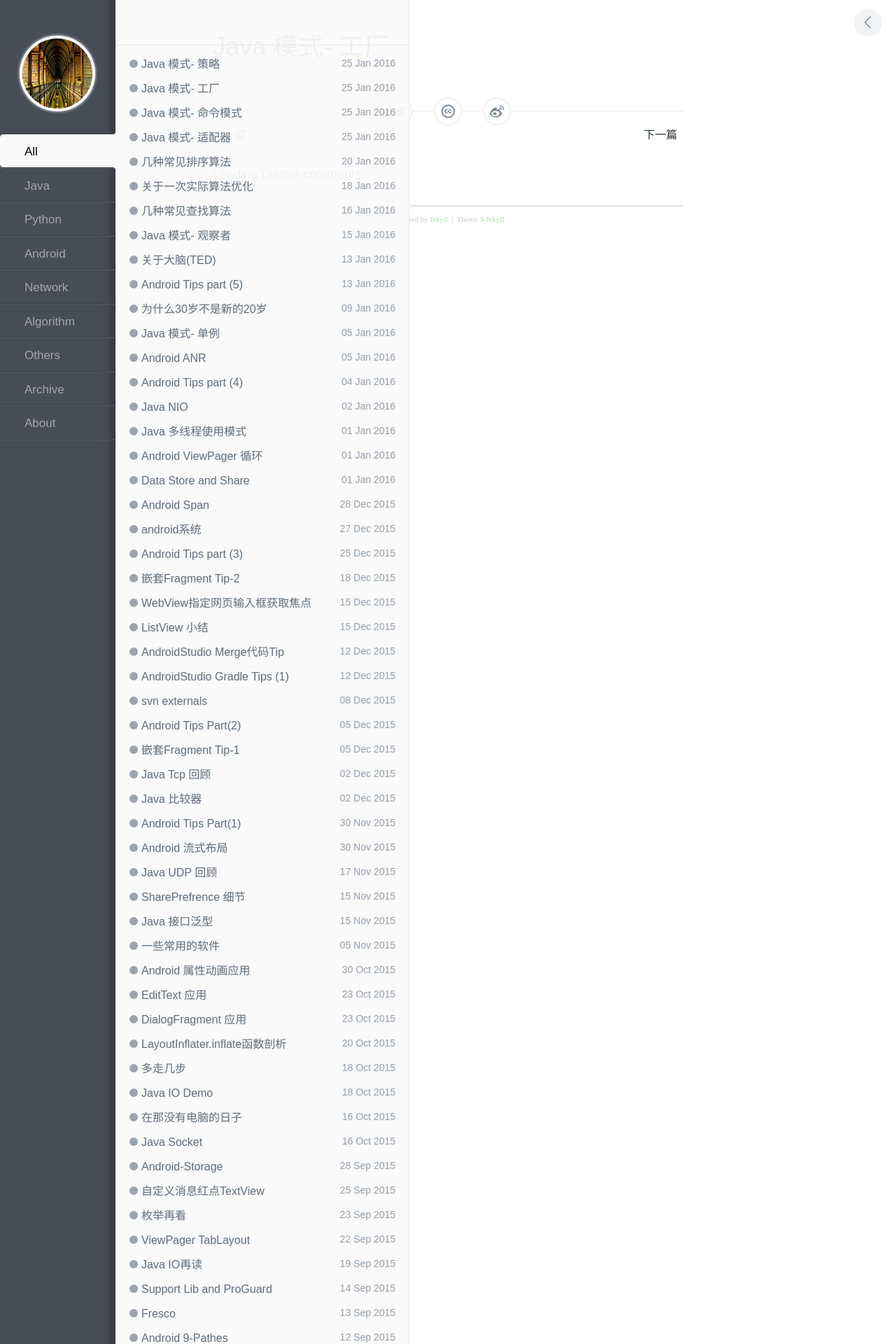
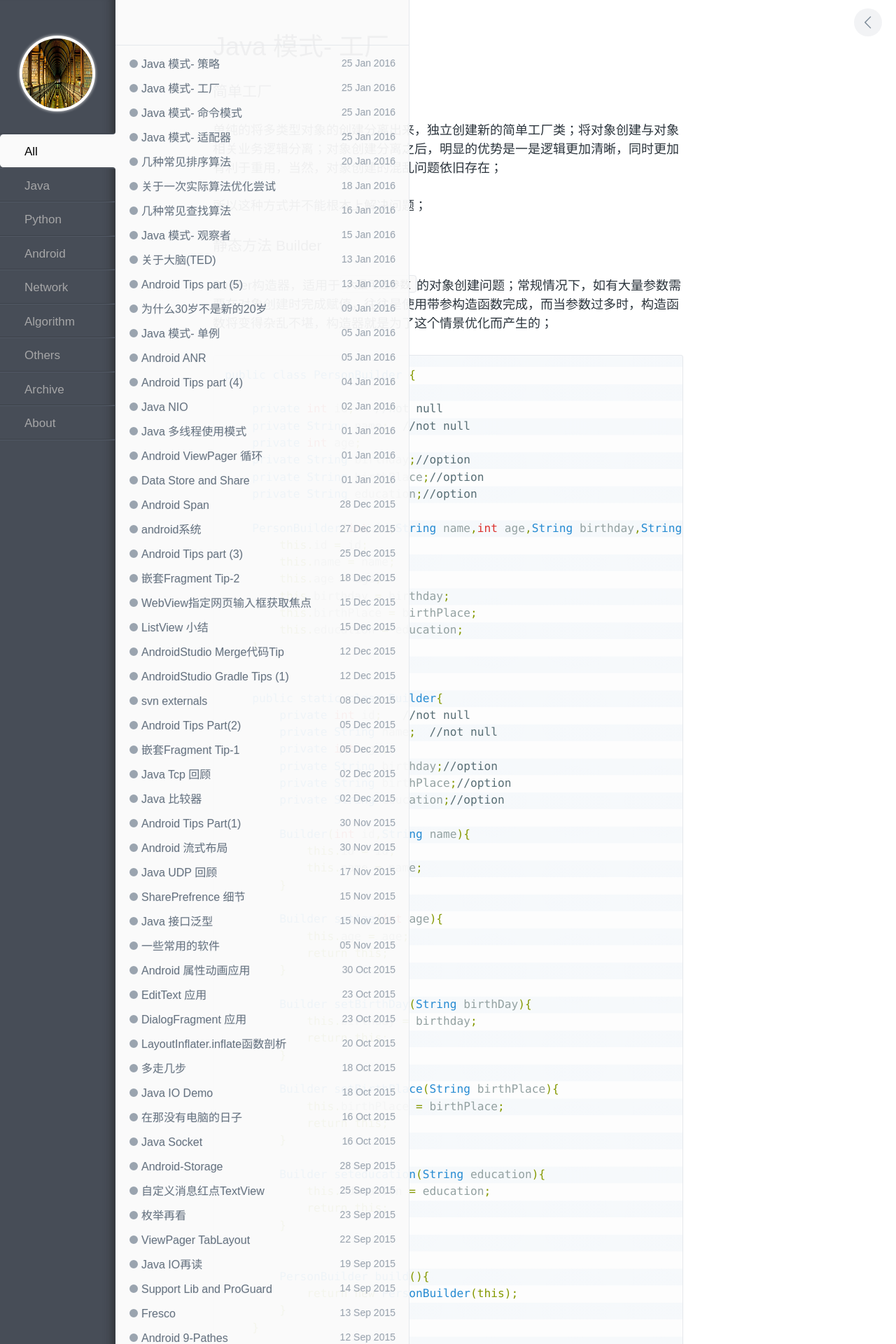
Before and after one commit to enlipan/enlipan.github.io, a Jekyll site: the page built from _posts/2016-01-25-java-patterns-factory.md, in a window 1280 px wide. Shown: the top 1920 px of the page at 70% size. Built offline with Jekyll 4.4.1, drawn with Linux system fonts in a browser that asks for light colours; comment, search, counter and statistics services are not loaded; some of the changed text lies outside the part shown.

Commit message:
modify pages java patterns factory

```diff
--- a/_posts/2016-01-18-about-one-algorithm-in-camcard.md
+++ b/_posts/2016-01-18-about-one-algorithm-in-camcard.md
@@ -1,6 +1,6 @@
 ---
 layout: post
-title: 关于一次实际算法优化
+title: 关于一次实际算法优化尝试
 category: algorithm
 ---
 
--- a/_posts/2016-01-25-java-patterns-factory.md
+++ b/_posts/2016-01-25-java-patterns-factory.md
@@ -3,3 +3,118 @@ layout: post
 title: Java 模式- 工厂
 category: java
 ---
+
+### 简单工厂
+
+单纯的将多类型对象的创建分离出来，独立创建新的简单工厂类；将对象创建与对象相关业务逻辑分离；对象创建分离之后，明显的优势是一是逻辑更加清晰，同时更加有利于重用，当然，对象创建的混乱问题依旧存在；
+
+所以这种方式并不能根本上解决问题；
+
+
+
+
+
+
+
+
+
+
+### 静态方法 Builder
+
+
+Buidler构造器，适用于`大量可选参数`的对象创建问题；常规情况下，如有大量参数需要在对象创建时完成赋值，往往是使用带参构造函数完成，而当参数过多时，构造函数将变得杂乱不堪，构造器就是为了这个情景优化而产生的；
+
+
+{% highlight java%}
+
+public class PersonBuilder {
+
+    private int id;   //not null
+    private String name;  //not null
+    private int age;
+    private String birthday;//option
+    private String birthPlace;//option
+    private String education;//option
+
+    PersonBuilder(int id,String name,int age,String birthday,String birthPlace,String education){
+        this.id = id;
+        this.name = name;
+        this.age = age;
+        this.birthday = birthday;
+        this.birthPlace = birthPlace;
+        this.education = education;
+    }
+
+
+    public static class Builder{
+        private int id;   //not null
+        private String name;  //not null
+        private int age;
+        private String birthday;//option
+        private String birthPlace;//option
+        private String education;//option
+
+        Builder(int id,String name){
+            this.id = id;
+            this.name = name;
+        }
+
+        Builder setAge(int age){
+            this.age = age;
+            return this;
+        }
+
+        Builder setBirthDay(String birthDay){
+            this.birthday = birthday;
+            return this;
+        }
+
+        Builder setBirthPlace(String birthPlace){
+            this.birthPlace = birthPlace;
+            return this;
+        }
+
+        Builder seteducation(String education){
+            this.education = education;
+            return this;
+        }
+
+
+        PersonBuilder build(){
+            return new PersonBuilder(this);
+        }
+    }
+
+    PersonBuilder(Builder builder){
+        this.id = builder.id;
+        this.name = builder.name;
+        this.age = builder.age;
+        this.birthday = builder.birthday;
+        this.birthPlace = builder.birthPlace;
+        this.education = builder.education;
+    }
+
+
+    public static void main(String[] args) {
+
+        //use constructor
+        PersonBuilder person = new PersonBuilder(001,"person",9,null,null,null);
+
+
+        //use Builder
+        Builder personBuilder = new Builder(001,"person").setAge(9);
+        PersonBuilder personb = personBuilder.build();
+    }
+}
+
+{% endhighlight %}
+
+Builder构造器的使用，改善了程序对象创建的灵活性；当然一者带来了性能上的些许开销，同时造成了类结构膨胀；
+
+### 工厂模式
+
+可扩展情景下，对象创建与对象分离解耦；工厂模式定义了对象创建接口，并推迟了对象实例化时间点，让子类依照情形决定具体对象的创建；
+
+
+
+工厂模式混合枚举类使用：
```
Also changed, not shown: _posts/2016-01-09-thirty-is-not-new-tweenty.md (+1 -1 lines), _posts/2016-01-13-mind-tips.md (+1 -1 lines), _posts/2016-01-20-java-about-sort-num.md (+1 -0 lines), _posts/2016-01-25-java-patterns-strategy.md (+5 -1 lines).
